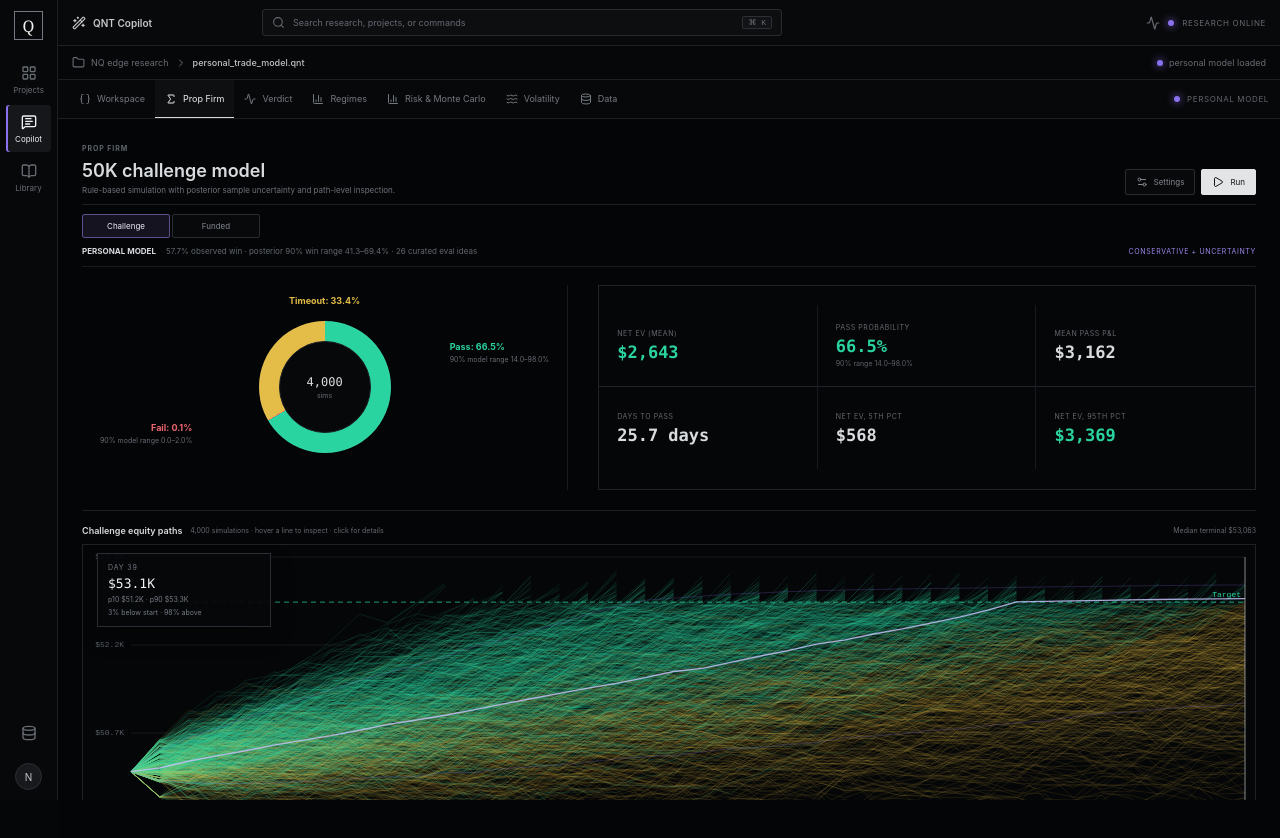
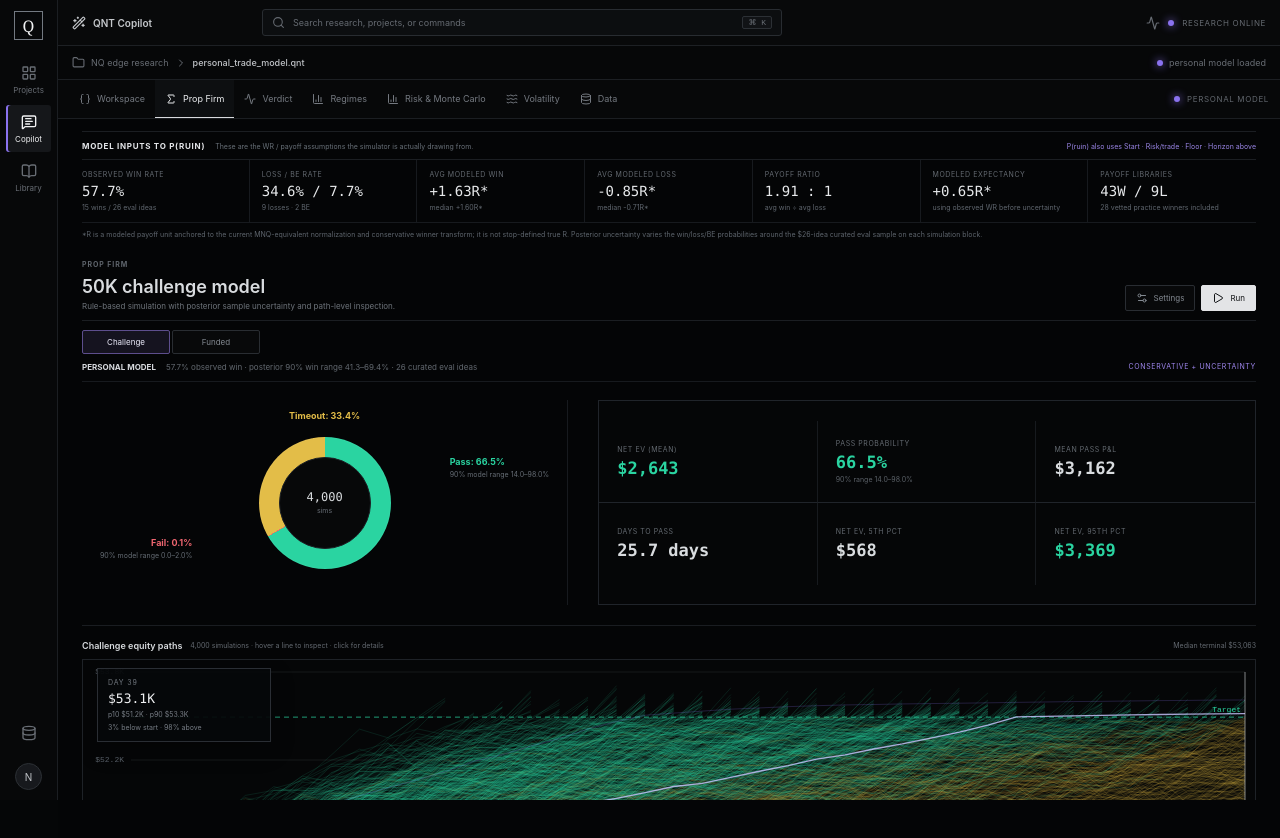
Before and after one commit to nelsonq313-cmyk/quant, a React (Vite) app: page / in a window 1280 px wide. Both pictures are taken after a click on the button "Prop Firm". Shown: the top 838 px of the page. Built offline with nearby package versions, Linux system fonts and the light colour scheme.

Commit message:
Expose WR and payoff inputs above Monte Carlo

```diff
--- a/src/main.jsx
+++ b/src/main.jsx
@@ -2,10 +2,12 @@ import React, { useEffect, useState } from 'react';
 import ReactDOM from 'react-dom/client';
 import ProductShell from './ProductShell.jsx';
 import MonteCarloResearch from './MonteCarloResearch.jsx';
+import ModelStatsStrip from './ModelStatsStrip.jsx';
 import './styles.css';
 import './volatility.css';
 import './montecarlo.css';
 import './montecarlo-validation.css';
+import './model-stats-strip.css';
 import './product-shell.css';
 import './functional.css';
 
@@ -32,7 +34,7 @@ function Root(){
 
   return <>
     <ProductShell />
-    {mcMode&&<div className="qmcOverlay"><MonteCarloResearch propMode={mcMode==='prop'}/></div>}
+    {mcMode&&<div className="qmcOverlay"><ModelStatsStrip/><MonteCarloResearch propMode={mcMode==='prop'}/></div>}
   </>;
 }
 
```
